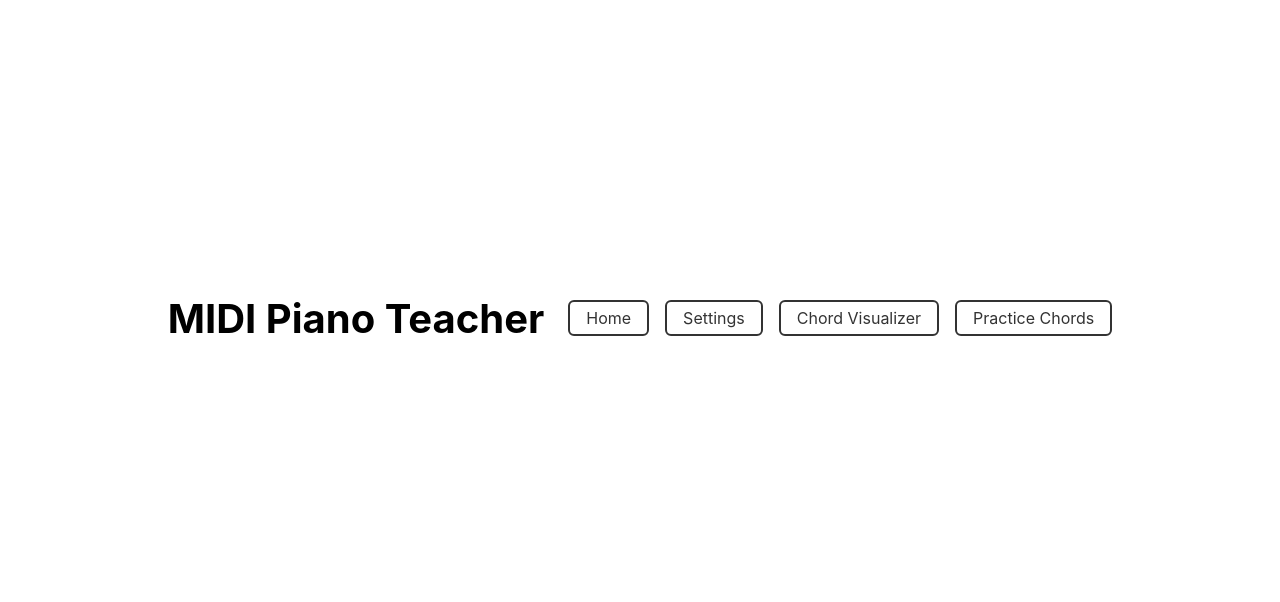
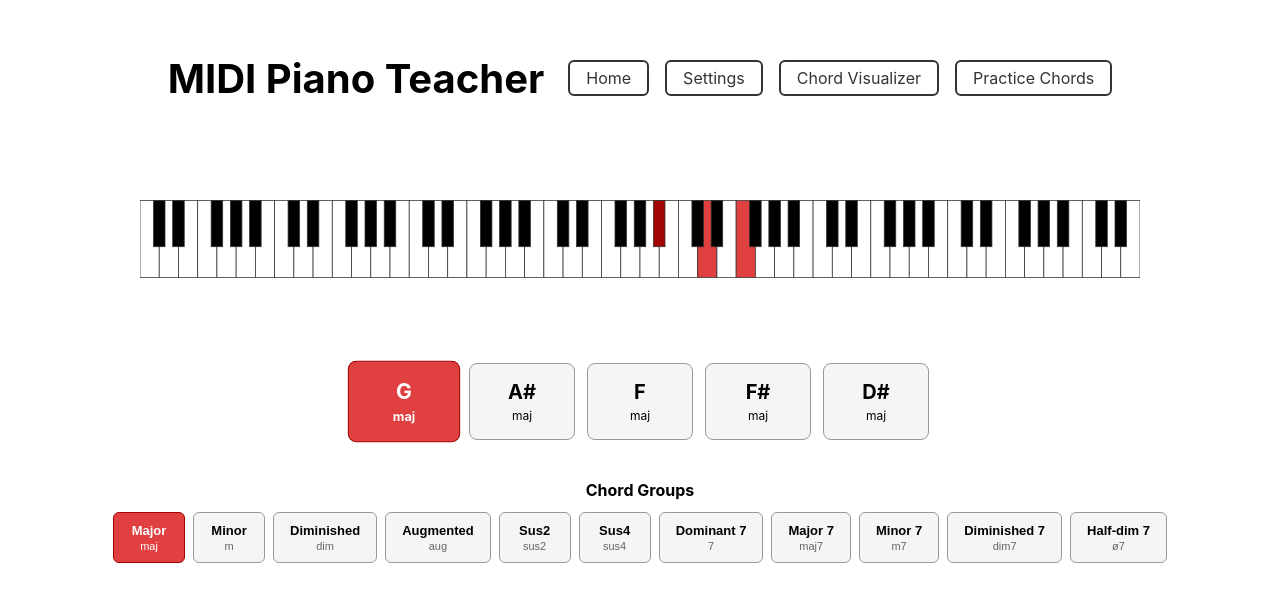
Before and after one commit to mjosephs1/midi-piano-teacher-web, a React (Create React App) app: page /practice-chords/practice in a window 1280 px wide. Shown: the part 106-708 px from the top of the page. Built offline with nearby package versions, Linux system fonts and the light colour scheme.

Commit message:
Implement the Practice Mode page

```diff
--- a/src/App.tsx
+++ b/src/App.tsx
@@ -6,6 +6,7 @@ import { Home } from './Home';
 import { Settings, KEYBOARD_SIZES } from './Settings';
 import { ChordVisualizer } from './ChordVisualizer';
 import { PracticeChords } from './PracticeChords';
+import { PracticeMode } from './PracticeMode';
 
 const STORAGE_KEY = 'midiPianoNumKeys';
 
@@ -66,6 +67,7 @@ const App: FC = () => {
           }
         />
         <Route path="/practice-chords" element={<PracticeChords />} />
+        <Route path="/practice-chords/practice" element={<PracticeMode numKeys={numKeys} />} />
       </Routes>
     </div>
   );
--- /dev/null
+++ b/src/ChordQueue.css
@@ -0,0 +1,39 @@
+.chord-queue {
+  display: flex;
+  flex-direction: row;
+  gap: 12px;
+  align-items: stretch;
+}
+
+.chord-card {
+  display: flex;
+  flex-direction: column;
+  align-items: center;
+  justify-content: center;
+  min-width: 80px;
+  padding: 16px 12px;
+  border: 1px solid #999;
+  border-radius: 8px;
+  background-color: #f5f5f5;
+  font-size: 14px;
+  text-align: center;
+  transition: background-color 0.2s, border-color 0.2s, transform 0.2s;
+}
+
+.chord-card.current {
+  background-color: #E04040;
+  border-color: #a20404;
+  color: #fff;
+  font-weight: bold;
+  transform: scale(1.06);
+}
+
+.chord-card-root {
+  font-size: 20px;
+  font-weight: bold;
+}
+
+.chord-card-type {
+  font-size: 12px;
+  margin-top: 4px;
+}
--- /dev/null
+++ b/src/ChordQueue.tsx
@@ -0,0 +1,83 @@
+import { FC, useState, useEffect } from 'react';
+import { CHORD_PATTERNS, NOTE_NAMES } from './midi/noteUtils';
+import { useMidi } from './midi/MidiContext';
+import './ChordQueue.css';
+
+const MIDI_BASE = 60;
+
+interface ChordQueueItem {
+  rootIndex: number;
+  patternName: string;
+}
+
+interface ChordQueueProps {
+  selectedGroups: Set<string>;
+  onCurrentChordChange: (notes: Set<number>) => void;
+}
+
+function generateChordItem(selectedGroups: Set<string>, exclude?: string): ChordQueueItem {
+  const allowed = CHORD_PATTERNS.filter(p => selectedGroups.has(p.name));
+  let item: ChordQueueItem;
+  do {
+    const pattern = allowed[Math.floor(Math.random() * allowed.length)];
+    const rootIndex = Math.floor(Math.random() * 12);
+    item = { rootIndex, patternName: pattern.name };
+  } while (exclude !== undefined && `${NOTE_NAMES[item.rootIndex]} ${item.patternName}` === exclude);
+  return item;
+}
+
+function computeChordNotes(item: ChordQueueItem): Set<number> {
+  const pattern = CHORD_PATTERNS.find(p => p.name === item.patternName);
+  if (!pattern) return new Set();
+  return new Set(pattern.intervals.map(i => MIDI_BASE + item.rootIndex + i));
+}
+
+export const ChordQueue: FC<ChordQueueProps> = ({ selectedGroups, onCurrentChordChange }) => {
+  const [queue, setQueue] = useState<ChordQueueItem[]>(() =>
+    Array.from({ length: 5 }, () => generateChordItem(selectedGroups))
+  );
+
+  const { pressedChords } = useMidi();
+
+  // Regenerate queue when selectedGroups changes
+  useEffect(() => {
+    setQueue(Array.from({ length: 5 }, () => generateChordItem(selectedGroups)));
+  }, [selectedGroups]);
+
+  // Notify parent when current chord changes
+  useEffect(() => {
+    const currentChordNotes = computeChordNotes(queue[0]);
+    onCurrentChordChange(currentChordNotes);
+  }, [queue, onCurrentChordChange]);
+
+  // Detect chord match and advance queue
+  useEffect(() => {
+    if (!pressedChords) return;
+    const target = `${NOTE_NAMES[queue[0].rootIndex]} ${queue[0].patternName}`;
+    if (pressedChords === target) {
+      setQueue(prev => {
+        const rightmostChordName = `${NOTE_NAMES[prev[4].rootIndex]} ${prev[4].patternName}`;
+        return [
+          ...prev.slice(1),
+          generateChordItem(selectedGroups, rightmostChordName),
+        ];
+      });
+    }
+  }, [pressedChords, queue, selectedGroups]);
+
+  return (
+    <div className="chord-queue">
+      {queue.map((item, index) => (
+        <div
+          key={`${index}-${item.rootIndex}-${item.patternName}`}
+          className={`chord-card${index === 0 ? ' current' : ''}`}
+        >
+          <span className="chord-card-root">{NOTE_NAMES[item.rootIndex]}</span>
+          <span className="chord-card-type">
+            {CHORD_PATTERNS.find(p => p.name === item.patternName)?.shorthand}
+          </span>
+        </div>
+      ))}
+    </div>
+  );
+};
--- a/src/PracticeConfiguration.tsx
+++ b/src/PracticeConfiguration.tsx
@@ -1,38 +1,21 @@
-import { FC, useState, useEffect } from 'react';
+import { FC } from 'react';
 import { CHORD_PATTERNS } from './midi/noteUtils';
 import './PracticeConfiguration.css';
 
-const STORAGE_KEY = 'midiPianoPracticeChordGroups';
+interface PracticeConfigurationProps {
+  selectedGroups: Set<string>;
+  onSelectedGroupsChange: (groups: Set<string>) => void;
+}
 
-export const PracticeConfiguration: FC = () => {
-  const [selectedGroups, setSelectedGroups] = useState<Set<string>>(() => {
-    try {
-      const stored = localStorage.getItem(STORAGE_KEY);
-      if (stored !== null) {
-        const parsed = JSON.parse(stored);
-        if (Array.isArray(parsed) && parsed.length > 0) return new Set(parsed);
-      }
-    } catch {
-      // localStorage unavailable
-    }
-    return new Set(['Major']);
-  });
-
-  useEffect(() => {
-    try {
-      localStorage.setItem(STORAGE_KEY, JSON.stringify([...selectedGroups]));
-    } catch {
-      // localStorage unavailable
-    }
-  }, [selectedGroups]);
-
+export const PracticeConfiguration: FC<PracticeConfigurationProps> = ({
+  selectedGroups,
+  onSelectedGroupsChange,
+}) => {
   const toggleGroup = (name: string) => {
-    setSelectedGroups(prev => {
-      if (prev.has(name) && prev.size === 1) return prev;
-      const next = new Set(prev);
-      next.has(name) ? next.delete(name) : next.add(name);
-      return next;
-    });
+    if (selectedGroups.has(name) && selectedGroups.size === 1) return;
+    const next = new Set(selectedGroups);
+    next.has(name) ? next.delete(name) : next.add(name);
+    onSelectedGroupsChange(next);
   };
 
   return (
--- /dev/null
+++ b/src/PracticeMode.css
@@ -0,0 +1,7 @@
+.practice-mode-page {
+  padding: 20px;
+  display: flex;
+  flex-direction: column;
+  align-items: center;
+  gap: 24px;
+}
--- /dev/null
+++ b/src/PracticeMode.tsx
@@ -0,0 +1,47 @@
+import { FC, useState, useEffect } from 'react';
+import { VirtualPiano } from './midi/VirtualPiano';
+import { ChordQueue } from './ChordQueue';
+import { PracticeConfiguration } from './PracticeConfiguration';
+import './PracticeMode.css';
+
+interface PracticeModeProps {
+  numKeys: number;
+}
+
+const STORAGE_KEY = 'midiPianoPracticeChordGroups';
+
+export const PracticeMode: FC<PracticeModeProps> = ({ numKeys }) => {
+  const [selectedGroups, setSelectedGroups] = useState<Set<string>>(() => {
+    try {
+      const stored = localStorage.getItem(STORAGE_KEY);
+      if (stored !== null) {
+        const parsed = JSON.parse(stored);
+        if (Array.isArray(parsed) && parsed.length > 0) return new Set(parsed);
+      }
+    } catch {
+      // localStorage unavailable
+    }
+    return new Set(['Major']);
+  });
+
+  const [currentChordNotes, setCurrentChordNotes] = useState<Set<number>>(new Set());
+
+  useEffect(() => {
+    try {
+      localStorage.setItem(STORAGE_KEY, JSON.stringify([...selectedGroups]));
+    } catch {
+      // localStorage unavailable
+    }
+  }, [selectedGroups]);
+
+  return (
+    <div className="practice-mode-page">
+      <VirtualPiano numKeys={numKeys} pressedNotes={currentChordNotes} />
+      <ChordQueue selectedGroups={selectedGroups} onCurrentChordChange={setCurrentChordNotes} />
+      <PracticeConfiguration
+        selectedGroups={selectedGroups}
+        onSelectedGroupsChange={setSelectedGroups}
+      />
+    </div>
+  );
+};
```
Also changed, not shown: 1 other file (tests, documents, lock files or other folders).
